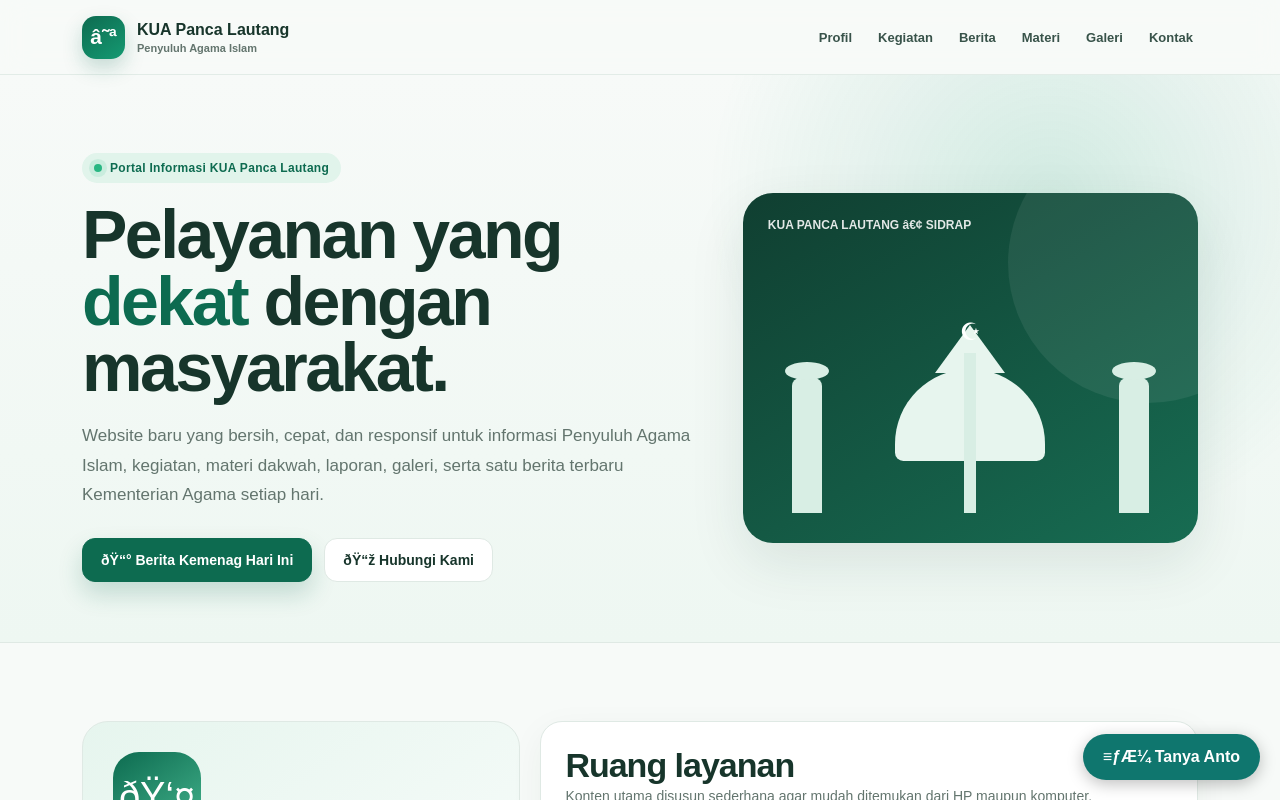
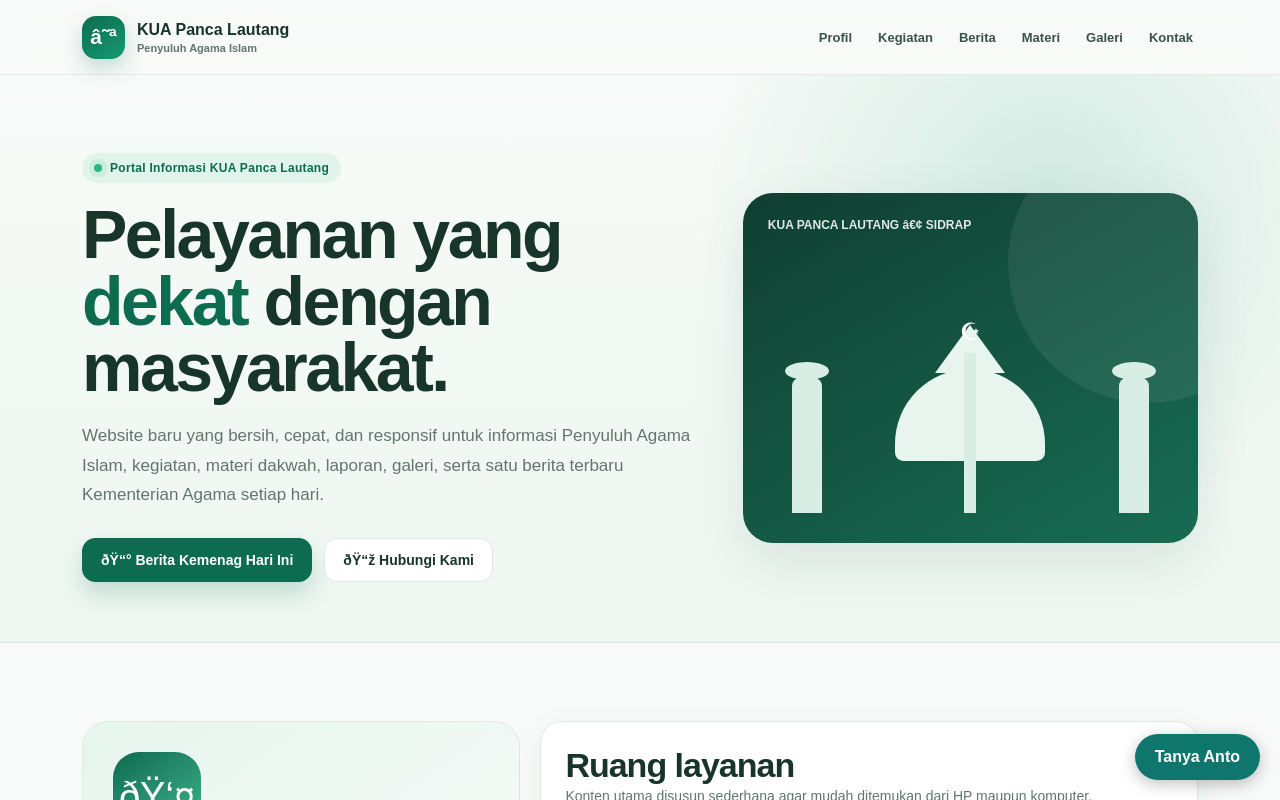
Before and after one commit to suriantosag-cyber/kua-panca-lautang-premium, a Next.js app: page / in a window 1280 px wide. Shown: the top 800 px of the page. Built offline with nearby package versions, Linux system fonts and the light colour scheme; no server answers; the database is empty.

Commit message:
Fix Tanya Anto API endpoint

```diff
--- a/app/components/TanyaAnto.js
+++ b/app/components/TanyaAnto.js
@@ -17,7 +17,7 @@ export default function TanyaAnto() {
     setAnswer("");
 
     try {
-      const response = await fetch("/api/ask", {
+      const response = await fetch("/api/chat", {
         method: "POST",
         headers: {
           "Content-Type": "application/json",
@@ -62,7 +62,7 @@ export default function TanyaAnto() {
           boxShadow: "0 4px 16px rgba(0,0,0,0.25)",
         }}
       >
-        ≡ƒÆ¼ Tanya Anto
+        Tanya Anto
       </button>
 
       {open && (
@@ -106,7 +106,7 @@ export default function TanyaAnto() {
               </p>
             )}
 
-            {loading && <p>ΓÅ│ Tanya Anto sedang menjawab...</p>}
+            {loading && <p>Tanya Anto sedang menjawab...</p>}
 
             {answer && (
               <div
```
